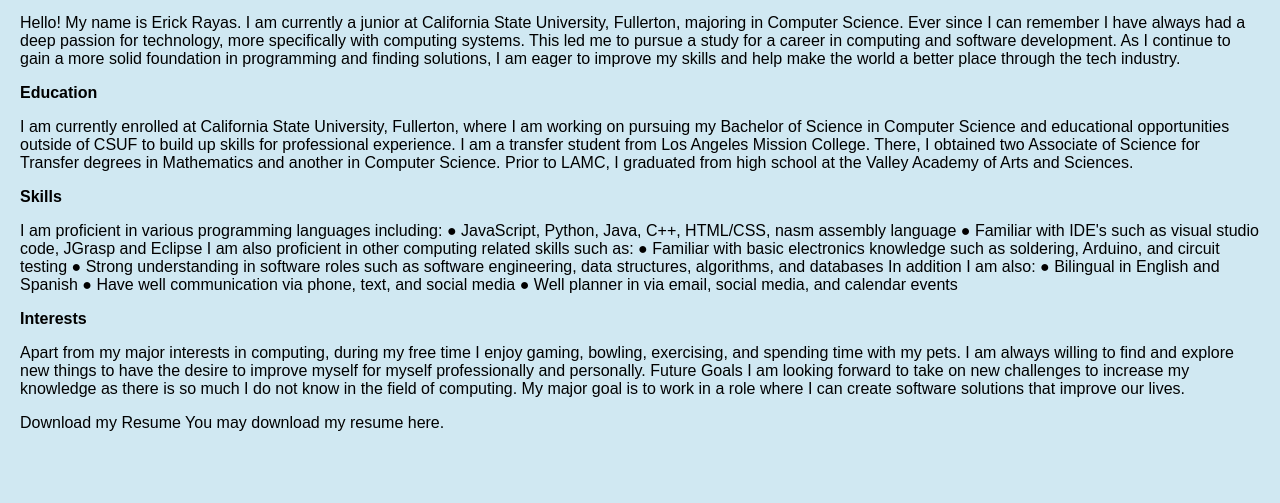
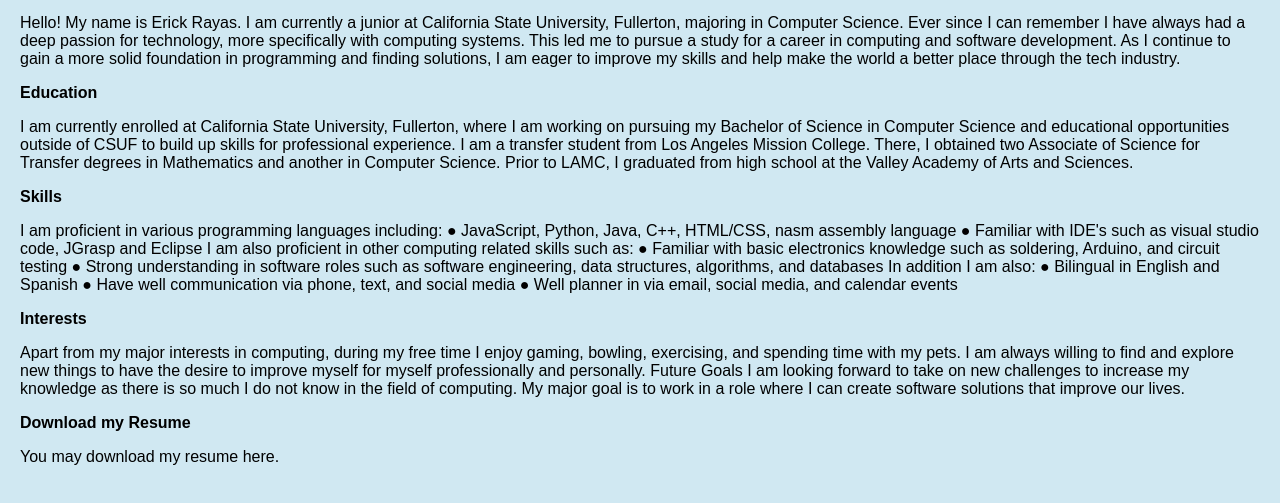
Before and after one commit to erickrayas1358/erickrayas1358, a plain HTML site: page index.html in a window 1280 px wide. Both pictures are taken after a click on the item "About". Shown: the part 217-720 px from the top of the page. Drawn offline with Linux system fonts and the light colour scheme.

Commit message:
Update index.html

```diff
--- a/index.html
+++ b/index.html
@@ -82,8 +82,8 @@
 
            </p>
 
+<b>Download my Resume</b></p>
             <p>
-Download my Resume
 
 You may download my resume here.
  </p>
```
